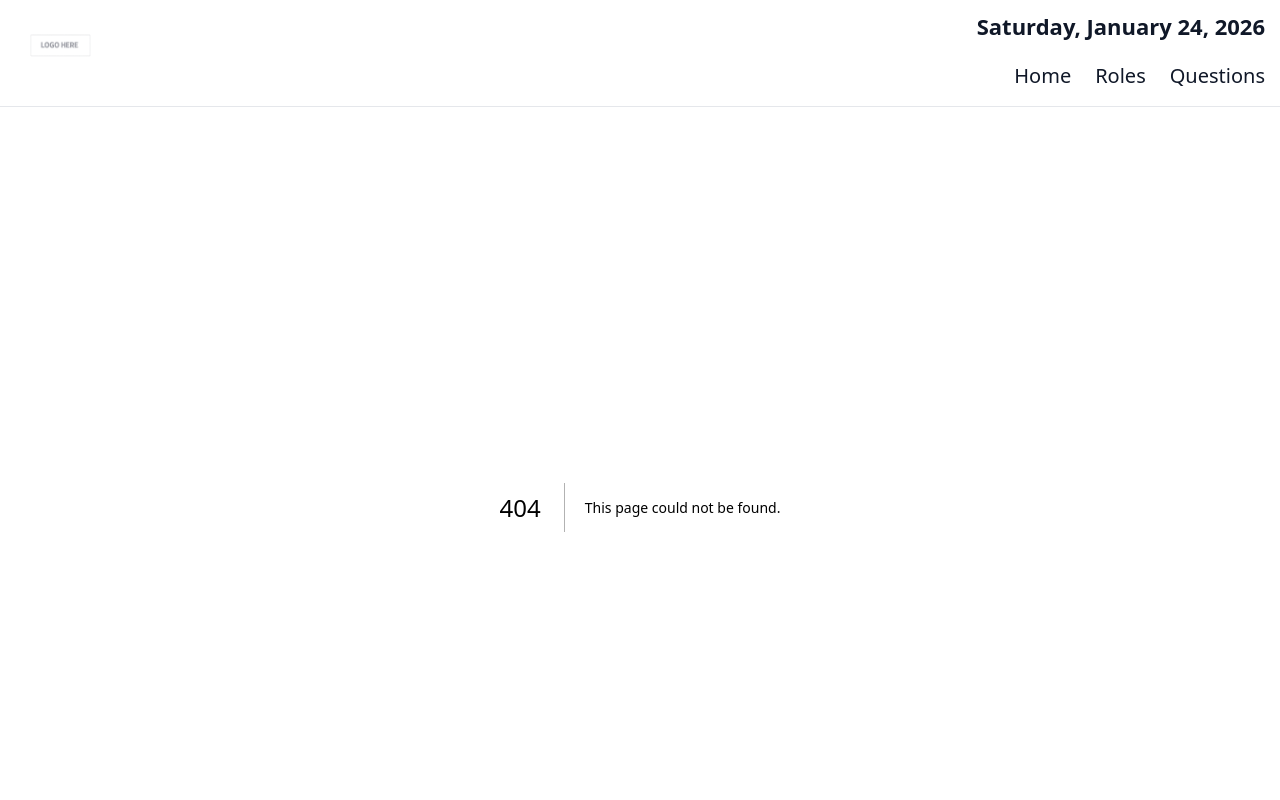
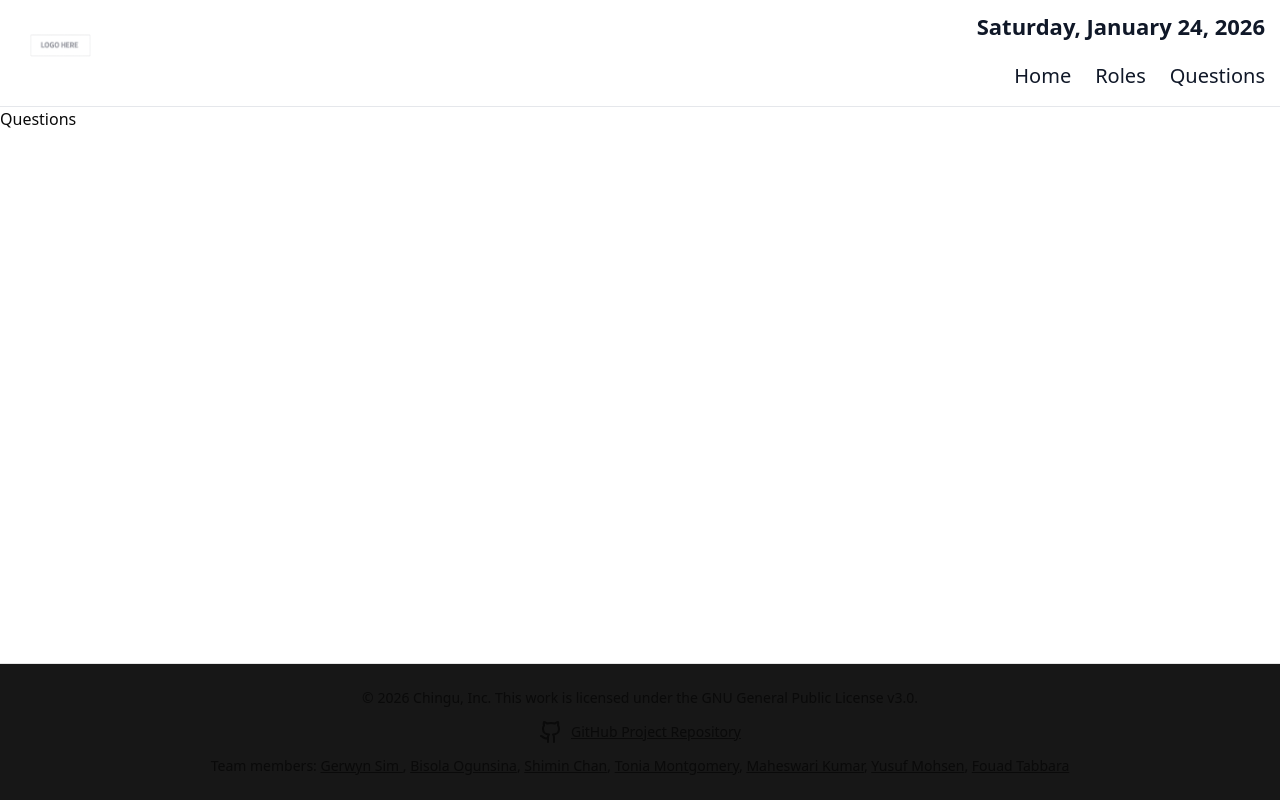
Before and after one commit to chingu-voyages/V59-tier3-team-37, a Next.js app: page /questions in a window 1280 px wide. Before the commit this address had no page. Shown: the top 800 px of the page. Built offline with nearby package versions, Linux system fonts and the light colour scheme.

Commit message:
created /, role, questions & results pages

```diff
--- /dev/null
+++ b/app/(routes)/questions/page.tsx
@@ -0,0 +1,6 @@
+const Questions = () => {
+  return (
+    <div>Questions</div>
+  )
+}
+export default Questions
--- /dev/null
+++ b/app/(routes)/results/page.tsx
@@ -0,0 +1,6 @@
+const Results = () => {
+  return (
+    <div>Results</div>
+  )
+}
+export default Results
--- /dev/null
+++ b/app/(routes)/role/page.tsx
@@ -0,0 +1,6 @@
+const Role = () => {
+  return (
+    <div>Role</div>
+  )
+}
+export default Role
```
Also changed, not shown: 1 other file (tests, documents, lock files or other folders).
